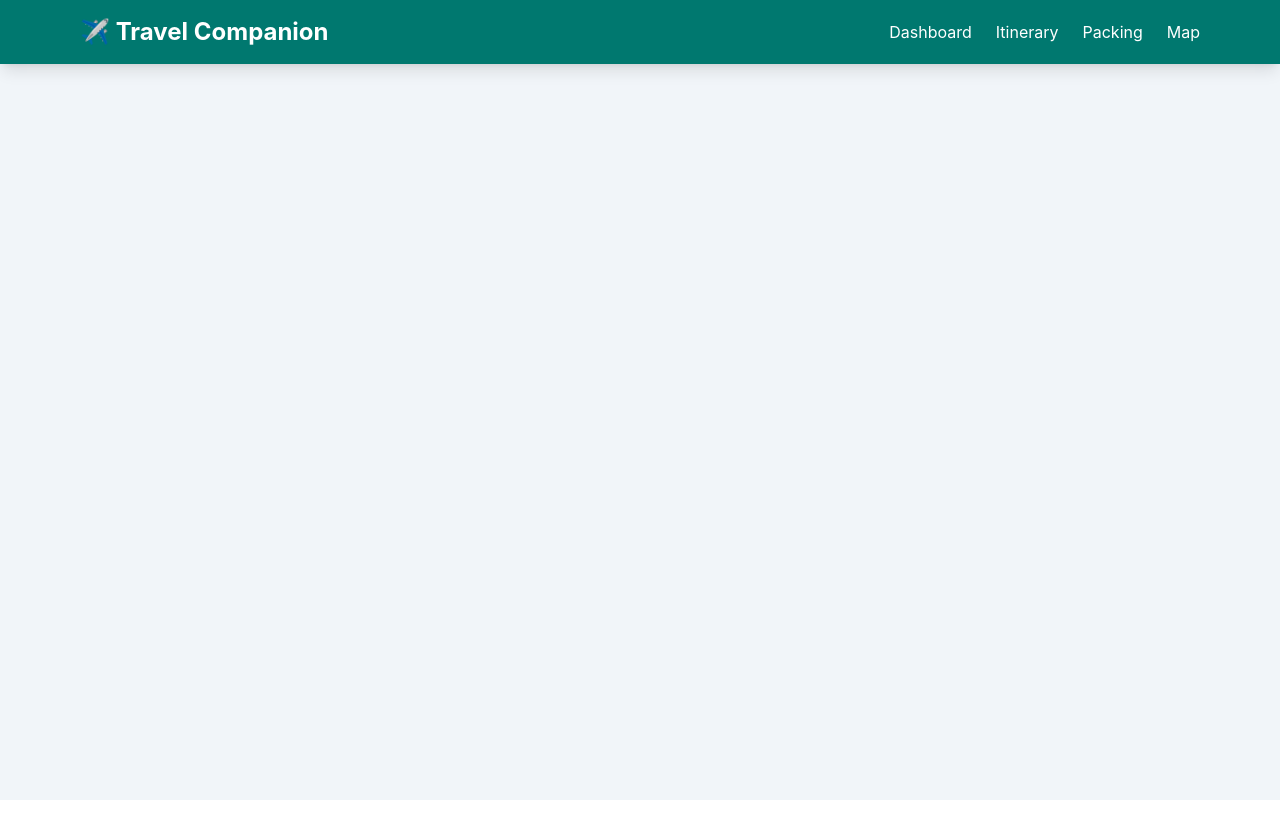
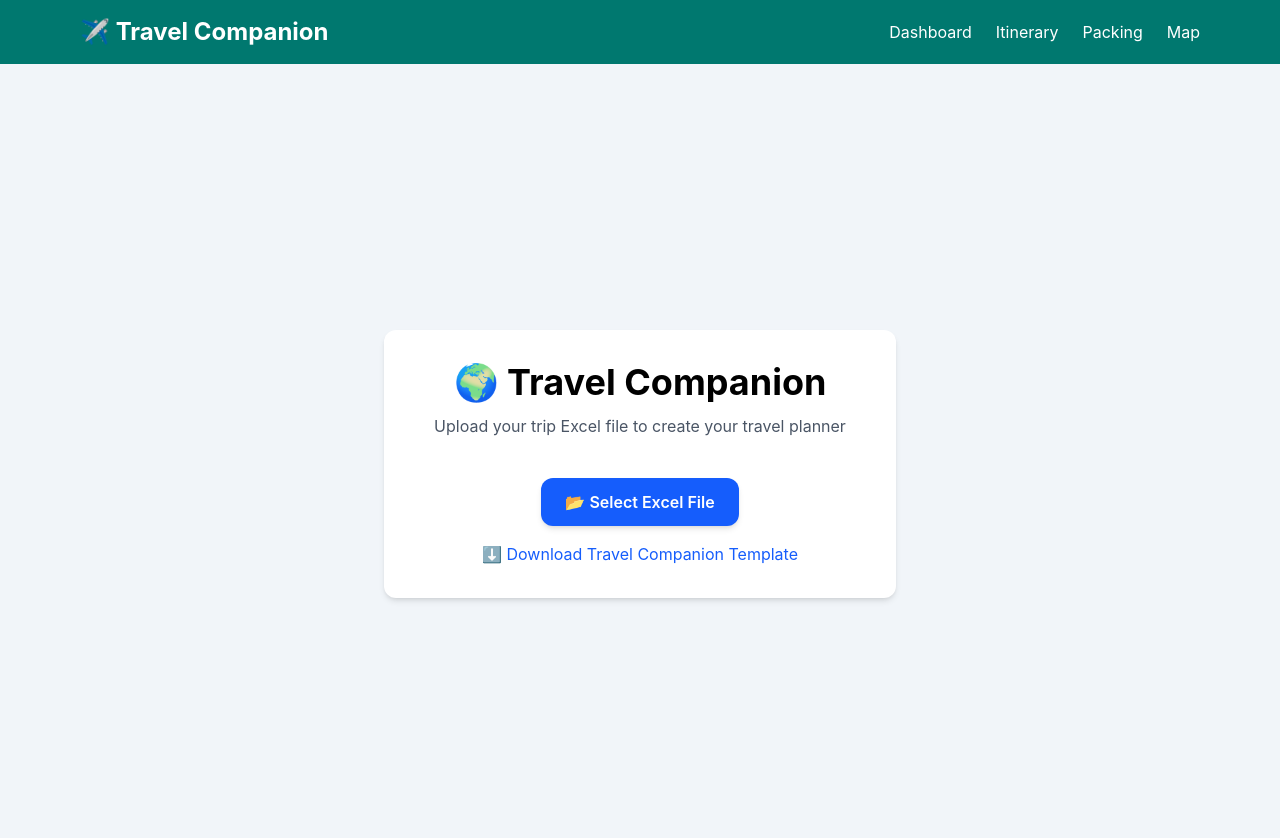
Before and after one commit to wqlim7-bot/Travel-Companion, a React (Vite) app: page /upload in a window 1280 px wide. Shown: the top 838 px of the page. Before the commit the page ends 800 px from the top, so only its background shows below. Built offline with nearby package versions, Linux system fonts and the light colour scheme.

Commit message:
Milestone 4D - Upload_Download Travel Template

```diff
--- a/package.json
+++ b/package.json
@@ -12,11 +12,13 @@
   "dependencies": {
     "@tailwindcss/vite": "^4.3.3",
     "leaflet": "^1.9.4",
+    "lucide-react": "^1.27.0",
     "react": "^19.2.7",
     "react-dom": "^19.2.7",
     "react-leaflet": "^5.0.0",
     "react-router-dom": "^7.18.1",
-    "tailwindcss": "^4.3.3"
+    "tailwindcss": "^4.3.3",
+    "xlsx": "^0.18.5"
   },
   "devDependencies": {
     "@types/react": "^19.2.17",
--- a/src/App.jsx
+++ b/src/App.jsx
@@ -2,6 +2,7 @@ import { Routes, Route } from "react-router-dom";
 
 import Navbar from "./components/Navbar";
 
+import Upload from "./pages/Upload";
 import Dashboard from "./pages/Dashboard";
 import Itinerary from "./pages/Itinerary";
 import Packing from "./pages/Packing";
@@ -14,6 +15,8 @@ export default function App() {
       <Navbar />
 
       <Routes>
+
+        <Route path="/upload" element={<Upload />} />
 
         <Route path="/" element={<Dashboard />} />
 
--- /dev/null
+++ b/src/pages/Upload.jsx
@@ -0,0 +1,120 @@
+import { useRef, useState } from "react";
+
+
+export default function Upload(){
+
+const [fileName,setFileName] = useState("");
+const fileInputRef = useRef(null);
+
+
+function handleFile(event){
+
+const file = event.target.files[0];
+
+if(file){
+
+setFileName(file.name);
+
+}
+
+}
+
+
+
+return (
+
+<div className="
+min-h-screen
+flex
+items-center
+justify-center
+bg-slate-100
+">
+
+
+<div className="
+bg-white
+rounded-xl
+shadow-md
+p-8
+max-w-lg
+w-full
+text-center
+">
+
+
+<h1 className="
+text-4xl
+font-bold
+">
+
+🌍 Travel Companion
+
+</h1>
+
+
+<p className="
+text-gray-600
+mt-3
+mb-8
+">
+
+Upload your trip Excel file to create your travel planner
+
+</p>
+
+
+<input
+  ref={fileInputRef}
+  type="file"
+  accept=".xlsx"
+  onChange={handleFile}
+  className="hidden"
+/>
+
+<button
+  onClick={() => fileInputRef.current.click()}
+  className="
+    mt-2
+    bg-blue-600
+    hover:bg-blue-700
+    text-white
+    font-semibold
+    px-6
+    py-3
+    rounded-xl
+    shadow-md
+    transition
+  "
+>
+  📂 Select Excel File
+</button>
+
+
+{
+  fileName && (
+    <div className="mt-6 rounded-lg border border-green-300 bg-green-50 p-4">
+      <p className="font-medium text-green-700">
+        ✅ {fileName}
+      </p>
+    </div>
+  )
+}
+
+<a
+  href="/templates/Travel_Companion_Template.xlsx"
+  download
+  className="mt-4 block text-blue-600 hover:underline"
+>
+  ⬇ Download Travel Companion Template
+</a>
+
+
+</div>
+
+
+</div>
+
+)
+
+}
```
Also changed, not shown: 1 other file (tests, documents, lock files or other folders).
